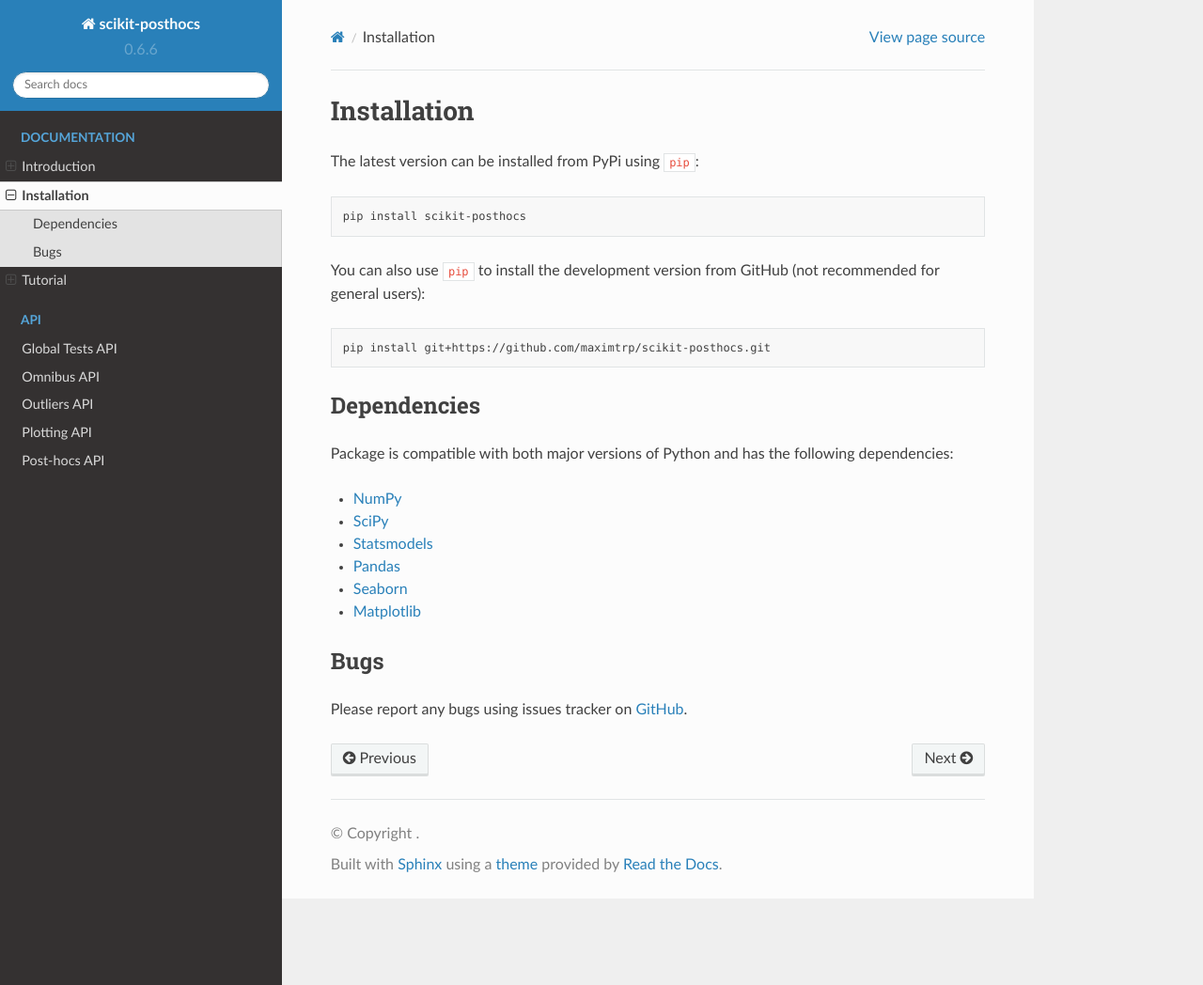
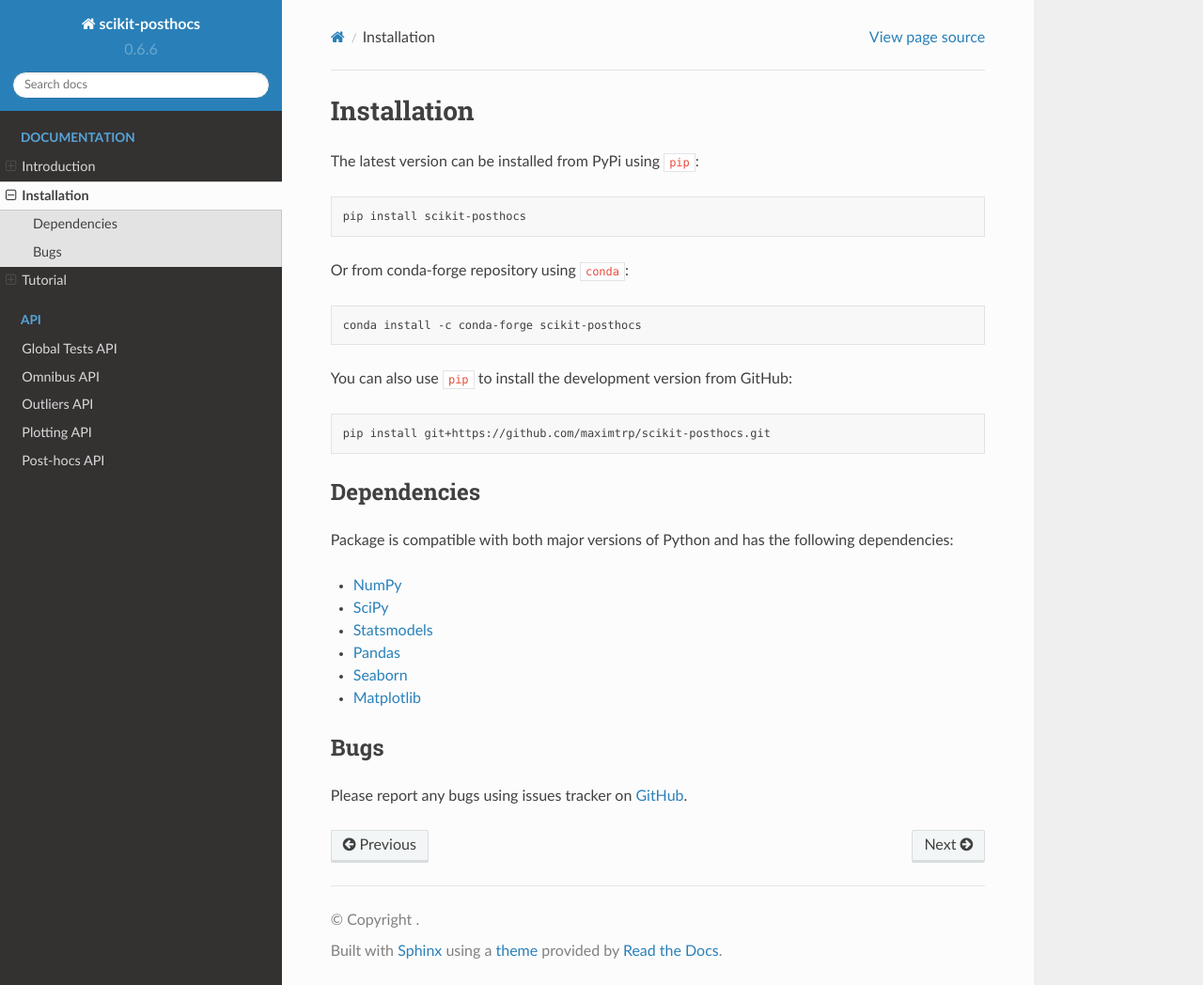
Before and after one commit to maximtrp/scikit-posthocs, a Sphinx documentation site: the page built from docs/source/installation.rst, in a window 1280 px wide and 1048 px high. Shown: the whole window at 94% size. Built offline with Sphinx 7.4.7 and the Read the Docs theme 2.0.0, drawn with Linux system fonts in a browser that asks for light colours.

Commit message:
Update installation.rst

```diff
--- a/docs/source/installation.rst
+++ b/docs/source/installation.rst
@@ -7,7 +7,13 @@
 
   pip install scikit-posthocs
 
-You can also use ``pip`` to install the development version from GitHub (not recommended for general users):
+Or from conda-forge repository using ``conda``:
+
+.. code:: sh
+
+  conda install -c conda-forge scikit-posthocs
+
+You can also use ``pip`` to install the development version from GitHub:
 
 .. code:: sh
 
```
